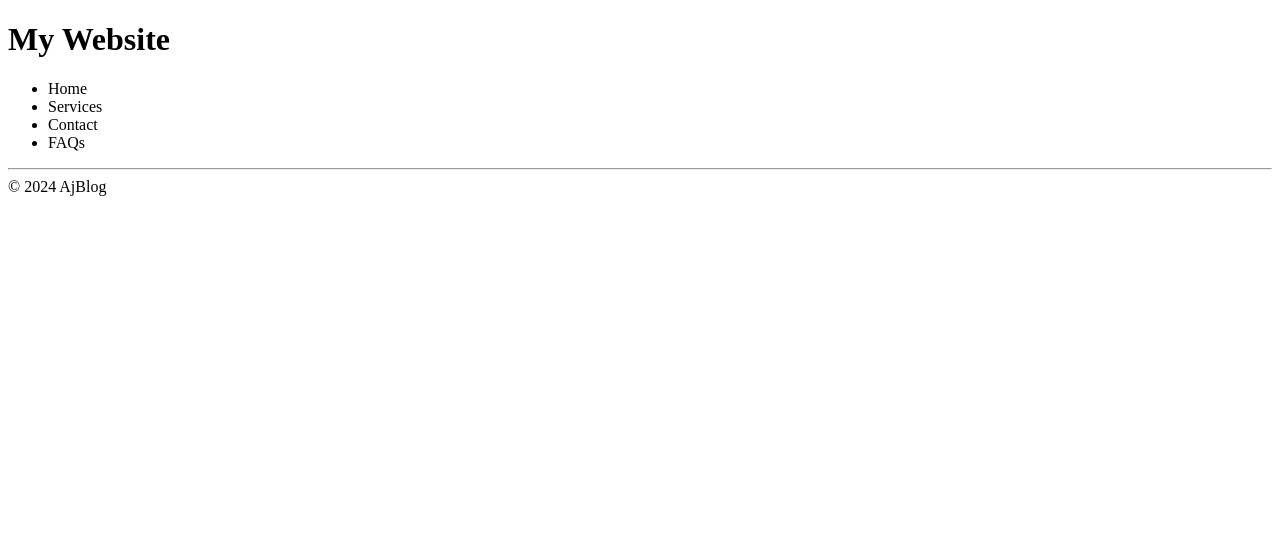
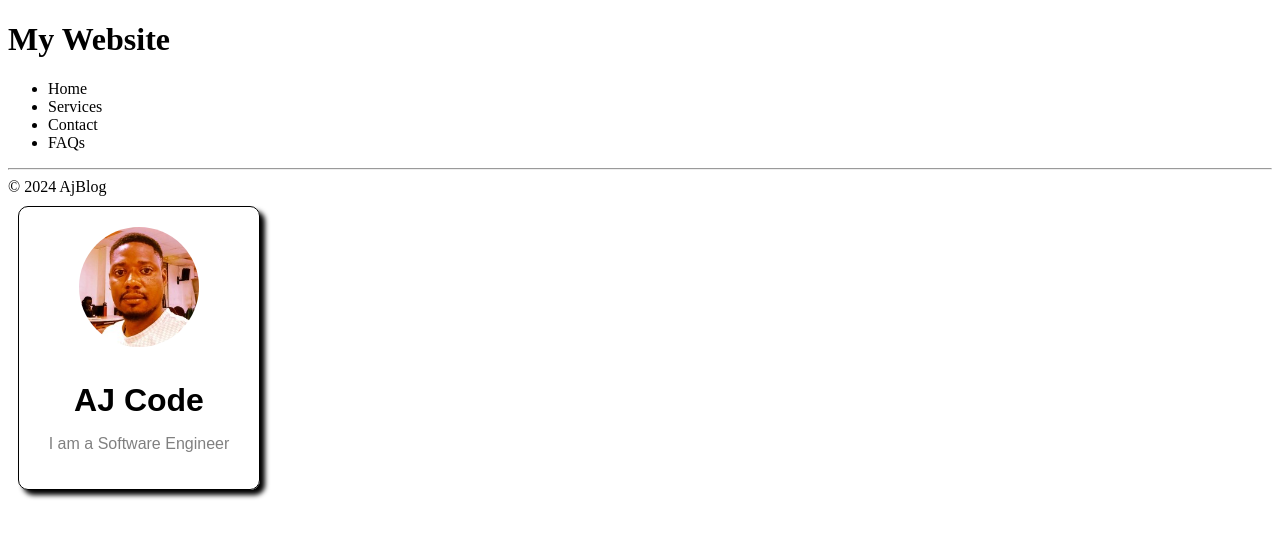
Before and after one commit to Jesemeil/JavaScriptProjects, a React (Vite) app in the folder my-react-app/: page / in a window 1280 px wide. Shown: the top 538 px of the page. Built offline with nearby package versions, Linux system fonts and the light colour scheme.

Commit message:
Added Card.jsx

```diff
--- a/my-react-app/src/App.jsx
+++ b/my-react-app/src/App.jsx
@@ -1,11 +1,13 @@
 import Header from "./Header";
 import Footer from "./Footer";
+import Card from "./Card";
 
 function App() {
   return (
     <>
       <Header />
       <Footer />
+      <Card />
     </>
   );
 }
--- /dev/null
+++ b/my-react-app/src/Card.jsx
@@ -0,0 +1,11 @@
+import profilePic from "./assets/AJ.jpg";
+function Card() {
+  return (
+    <div className="card">
+      <img className="card-image" src={profilePic} alt="Profile Picture"></img>
+      <h1 className="card-title">AJ Code</h1>
+      <p className="card-text">I am a Software Engineer</p>
+    </div>
+  );
+}
+export default Card;
--- a/my-react-app/src/index.css
+++ b/my-react-app/src/index.css
@@ -0,0 +1,28 @@
+.card {
+  border: 1px solid black;
+  border-radius: 10px;
+  box-shadow: 5px 5px 5px black;
+  padding: 20px;
+  margin: 10px;
+  text-align: center;
+  max-width: 250px;
+  display: inline-block;
+}
+
+.card .card-image {
+  max-width: 60%;
+  height: auto;
+  border-radius: 50%;
+  margin-bottom: 10px;
+}
+
+.card .card-title {
+  font-family: Arial, sans-serif;
+  color: black;
+  margin-bottom: 10px;
+}
+
+.card .card-text {
+  font-family: Arial, sans-serif;
+  color: gray;
+}
```
Also changed, not shown: my-react-app/src/assets/AJ.jpg (added).
